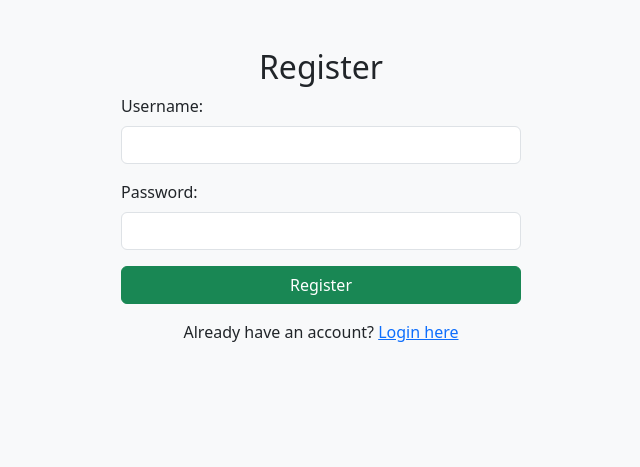
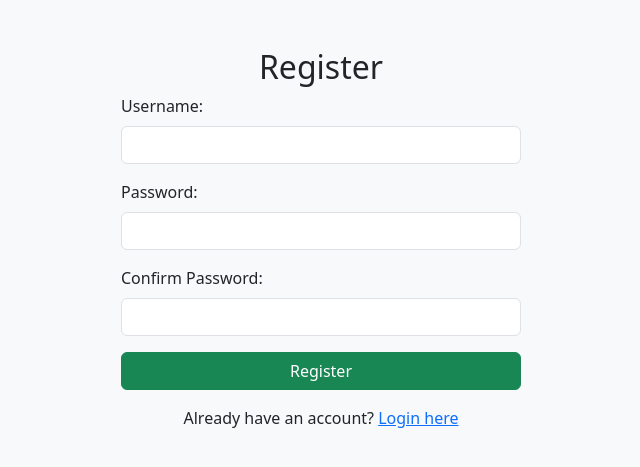
Before and after one commit to paul12658/QA-Bug-Tracker, a Flask app: page /register in a window 1280 px wide. Shown: the top 467 px of the page, without its empty margins (319-959 px from the left). Run offline with Flask 3, Linux system fonts and the light colour scheme.

Commit message:
updated register form

```diff
--- a/app.py
+++ b/app.py
@@ -1,11 +1,11 @@
-from flask import Flask, render_template, request, redirect, url_for, session, send_file
+from flask import Flask, render_template, request, redirect, url_for, session, send_file, flash
 from flask_sqlalchemy import SQLAlchemy
 from werkzeug.security import generate_password_hash, check_password_hash
 import csv
 import io
 
 app = Flask(__name__)
-app.secret_key = 'your_secret_key'
+app.secret_key = 'a4900da6dca4422ca9a5082eb6eefbdb'
 app.config['SQLALCHEMY_DATABASE_URI'] = 'sqlite:///bugs.db'
 db = SQLAlchemy(app)
 
@@ -34,12 +34,29 @@ def register():
     if request.method == 'POST':
         username = request.form['username']
         password = request.form['password']
+        confirm_password = request.form['confirm_password']
+
+        # Check if passwords match
+        if password != confirm_password:
+            flash("Passwords do not match")
+            return render_template('register.html')
+
+        # Check if username already exists
+        if User.query.filter_by(username=username).first():
+            flash("Username already exists")
+            return render_template('register.html')
+
+        # Hash and save user
         hashed_pw = generate_password_hash(password)
         new_user = User(username=username, password_hash=hashed_pw)
         db.session.add(new_user)
         db.session.commit()
+
+        flash("Registration successful. Please log in.")
         return redirect(url_for('login'))
+
     return render_template('register.html')
+
 
 @app.route('/login', methods=['GET', 'POST'])
 def login():
--- a/templates/register.html
+++ b/templates/register.html
@@ -6,20 +6,49 @@
     <link rel="stylesheet" href="https://cdn.jsdelivr.net/npm/bootstrap@5.3.0/dist/css/bootstrap.min.css">
 </head>
 <body class="bg-light">
+    {% with messages = get_flashed_messages() %}
+  {% if messages %}
+    <div class="alert alert-danger text-center">
+      {{ messages[0] }}
+    </div>
+  {% endif %}
+{% endwith %}
+
     <div class="container mt-5">
         <h2 class="text-center">Register</h2>
-        <form method="POST" class="mx-auto" style="max-width: 400px;">
+        <form method="POST" class="mx-auto" style="max-width: 400px;" onsubmit="return validatePasswords()">
             <div class="mb-3">
                 <label for="username" class="form-label">Username:</label>
                 <input type="text" name="username" class="form-control" required>
             </div>
             <div class="mb-3">
                 <label for="password" class="form-label">Password:</label>
-                <input type="password" name="password" class="form-control" required>
+                <input type="password" name="password" id="password" class="form-control" required>
             </div>
+            <div class="mb-3">
+                <label for="confirm_password" class="form-label">Confirm Password:</label>
+                <input type="password" name="confirm_password" id="confirm_password" class="form-control" required>
+            </div>
+            <div id="error-msg" class="text-danger mb-2" style="display: none;"></div>
             <button type="submit" class="btn btn-success w-100">Register</button>
         </form>
         <p class="text-center mt-3">Already have an account? <a href="{{ url_for('login') }}">Login here</a></p>
     </div>
+
+    <script>
+        function validatePasswords() {
+            const pw = document.getElementById("password").value;
+            const confirmPw = document.getElementById("confirm_password").value;
+            const errorMsg = document.getElementById("error-msg");
+
+            if (pw !== confirmPw) {
+                errorMsg.textContent = "Passwords do not match.";
+                errorMsg.style.display = "block";
+                return false;
+            }
+
+            return true;
+        }
+    </script>
 </body>
 </html>
```
Also changed, not shown: templates/login.html (+8 -0 lines), instance/bugs.db.
